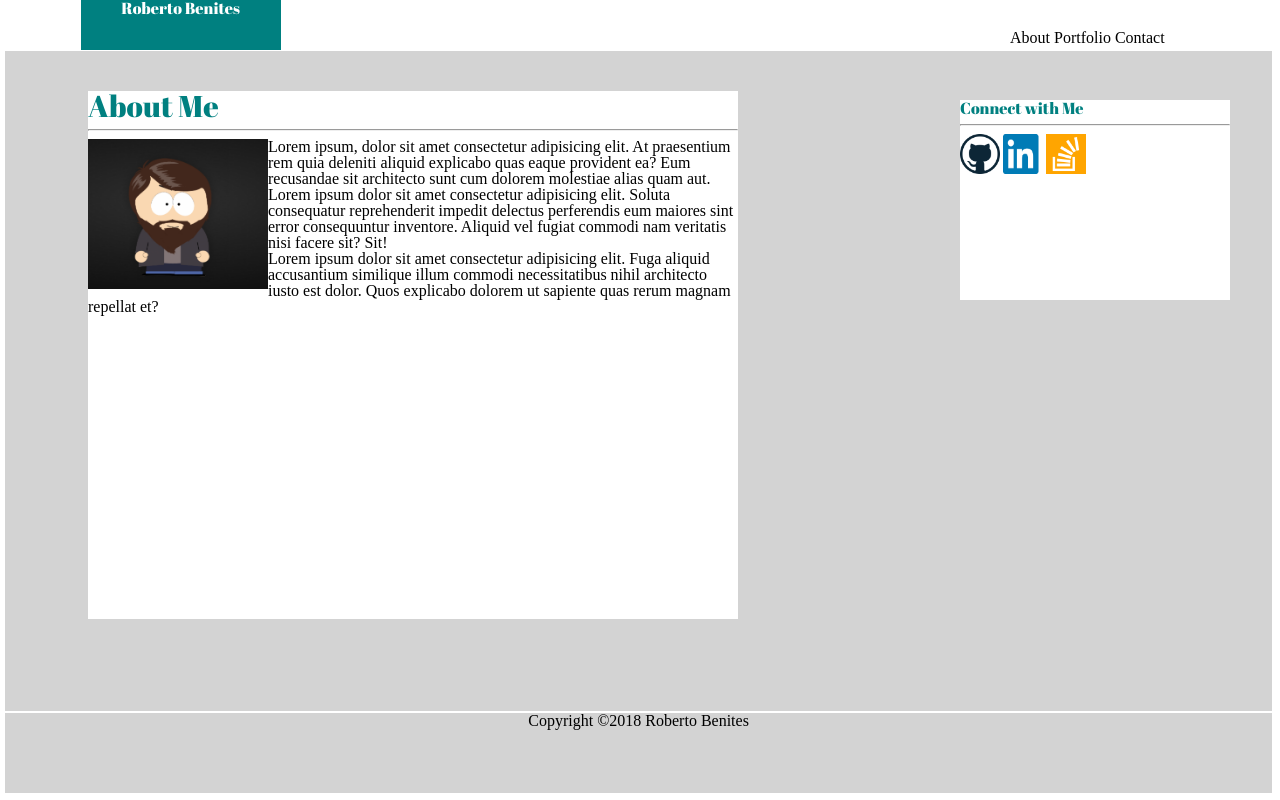
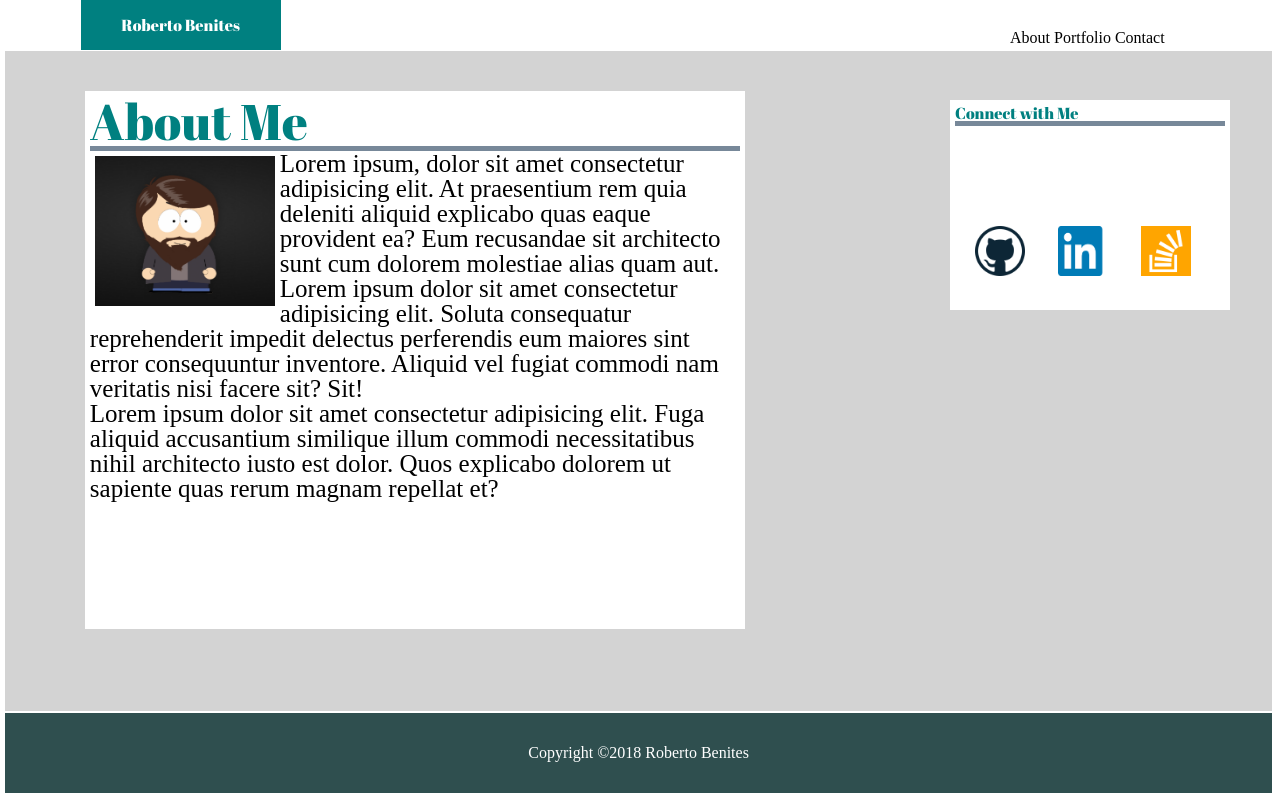
Before and after one commit to rbenites/Basic-Portfolio, a plain HTML site: page index.html in a window 1280 px wide. Drawn offline with Linux system fonts and the light colour scheme.

Commit message:
changed the footer background color, fixed the about me text size, fixed the positioning of the header boxes, added a flex box for the name container and added some lines.

```diff
--- a/assets/css/style.css
+++ b/assets/css/style.css
@@ -2,14 +2,18 @@
     width: 200px;
     height: 50px;
     background-color: teal;
-    margin-left: 6.3%;
+    left: 6.3%;
     position: fixed;
-    /* text format*/
-    text-align: center;
+    display: flex;              /* establish flex container */
+    flex-direction: column;     /* stack flex items vertically */
+    justify-content: center;    /* center items vertically*/
+    align-items: center;        /* center items horizontally*/
+}
+.name_container p{
     color: white;
-    float: left;
     font-family: 'Abril Fatface', cursive;
 }
+
 .links{
     float: right;
     width: 270px;
@@ -36,51 +40,64 @@ li{
     width: 650px;
     height: 80%;
     position:relative;
-    left: 83px;
+    left: 6.3%;
     top: 40px;
     margin-right: 40px;
     float:left;
+    padding: 5px 5px 5px 5px;
 }
 #about_Me h1{
-    font-size: 30px;
+    font-size: 50px;
     font-family: 'Abril Fatface', cursive;
     color: teal;
 }
-#about_Me img{
+.horizontalLine {
+    border-bottom: thick solid lightslategray;
+  }
+  #about_Me img{
     width: 180px;
     height: 150px;
     float: left;
+    margin: 5px 5px 5px 5px;
 }
+  #about_Me p{
+    font-size: 25px;
+}
+
 #contact_box{
     background-color: white;
     width: 270px;
     height: 25%;
     float: right;
     position: fixed;
-    float:right;
     top: 100px;
     right: 50px;
     font-family: 'Abril Fatface', cursive;
     color:teal;
+    padding: 5px 5px 5px 5px;
 }
 #contact_box ul{
     top:10px;
     bottom:0;
 }
-
 #contact_box img{
-    width: 40px;
-    height: 40px;
+    width: 50px;
+    height: 50px;
+    padding: 100px 10px 0px 20px;
 }
 
 footer{
-    text-align: center;
-    background-color: lightgray;
+    display: flex;              /* establish flex container */
+    flex-direction: column;     /* stack flex items vertically */
+    justify-content: center;    /* center items vertically*/
+    align-items: center;        /* center items horizontally*/
+    background-color: darkslategrey;
     width: 99%;
     height: 10%;
     margin: 5px;
     position: fixed;
     bottom: 2px;
+    color: white;
 }
 .clearFloat{
     clear: both;
--- a/index.html
+++ b/index.html
@@ -21,6 +21,7 @@
         <nav class="links">
             <ul>
                 <li>About</li>
+
                 <li>Portfolio</li>
                 <li>Contact</li>
             </ul>
@@ -29,15 +30,20 @@
     <div class="main_box clearFloat">
         <div id="about_Me">
             <h1>About Me</h1>
-            <hr/>
+            <div class="horizontalLine"></div>
             <img src="../Basic-Portfolio/assets/images/My South Park Character.png" alt="Me">
-            <p>Lorem ipsum, dolor sit amet consectetur adipisicing elit. At praesentium rem quia deleniti aliquid explicabo quas eaque provident ea? Eum recusandae sit architecto sunt cum dolorem molestiae alias quam aut.</p>
-            <p>Lorem ipsum dolor sit amet consectetur adipisicing elit. Soluta consequatur reprehenderit impedit delectus perferendis eum maiores sint error consequuntur inventore. Aliquid vel fugiat commodi nam veritatis nisi facere sit? Sit!</p>
-            <p>Lorem ipsum dolor sit amet consectetur adipisicing elit. Fuga aliquid accusantium similique illum commodi necessitatibus nihil architecto iusto est dolor. Quos explicabo dolorem ut sapiente quas rerum magnam repellat et?</p>
+            <p>Lorem ipsum, dolor sit amet consectetur adipisicing elit. At praesentium rem quia deleniti aliquid explicabo
+                quas eaque provident ea? Eum recusandae sit architecto sunt cum dolorem molestiae alias quam aut.</p>
+            <p>Lorem ipsum dolor sit amet consectetur adipisicing elit. Soluta consequatur reprehenderit impedit delectus perferendis
+                eum maiores sint error consequuntur inventore. Aliquid vel fugiat commodi nam veritatis nisi facere sit?
+                Sit!
+            </p>
+            <p>Lorem ipsum dolor sit amet consectetur adipisicing elit. Fuga aliquid accusantium similique illum commodi necessitatibus
+                nihil architecto iusto est dolor. Quos explicabo dolorem ut sapiente quas rerum magnam repellat et?</p>
         </div>
         <div id="contact_box">
             <h3>Connect with Me</h3>
-            <hr/>
+            <div class="horizontalLine"></div>
             <ul>
                 <li>
                     <img src="../Basic-Portfolio/assets/images/github.png" alt="Github">
```
